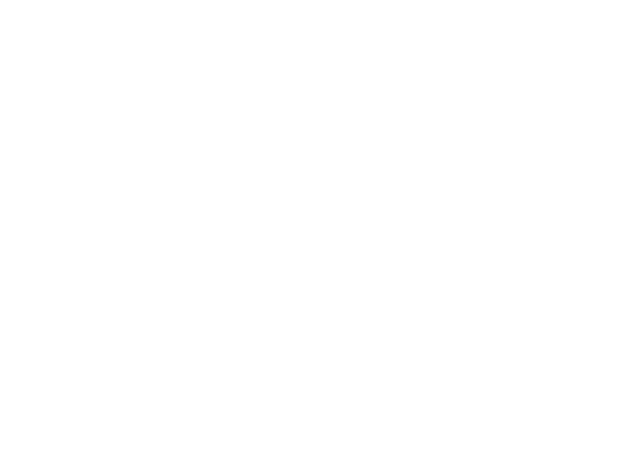
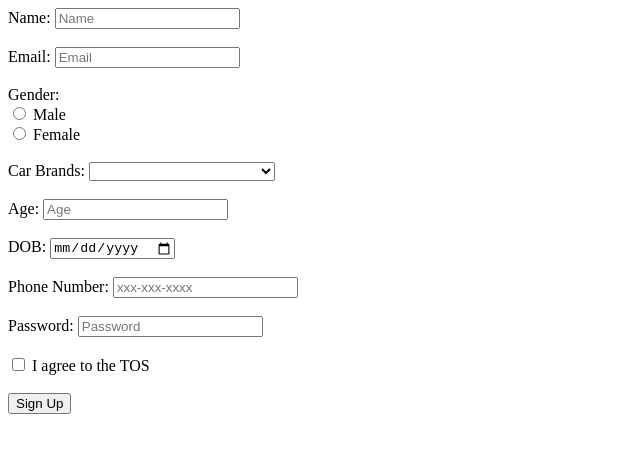
Before and after one commit to acciojob/signup-form-car-SuryabhanRana, a website: page main.html in a window 1280 px wide. Shown: the whole page, without its empty margins (0-640 px from the left). Drawn offline with Linux system fonts and the light colour scheme.

Commit message:
created a submission

```diff
--- a/main.html
+++ b/main.html
@@ -1,16 +1,46 @@
 <!DOCTYPE html>
+<html>
+<head>
+    <title>Signup Form</title>
+</head>
+<body>
+    <form method="post" action="process_signup.php">
+        <label for="name">Name:</label>
+        <input type="text" id="name" name="name" placeholder="Name" required><br><br>
 
-<html>
+        <label for="email">Email:</label>
+        <input type="email" id="email" name="email" placeholder="Email" required><br><br>
 
-<head>
-	<link rel="stylesheet" href="styles.css">
-</head>
+        <label>Gender:</label><br>
+        <input type="radio" id="gender_m" name="gender" required>
+        <label for="gender_m">Male</label><br>
+        <input type="radio" id="gender_f" name="gender" required>
+        <label for="gender_f">Female</label><br><br>
 
-<body>
-	<!-- the entire body must be written by student -->
-    <script type="text/javascript" src="./script.js">
-</script>
+        <label for="cars">Car Brands:</label>
+        <select id="cars" name="cars" required>
+            <option value="" disabled>--Please choose an option--</option>
+            <!-- Add options for car brands here -->
+        </select><br><br>
 
+        <label for="age">Age:</label>
+        <input type="number" id="age" name="age" placeholder="Age" required><br><br>
+
+        <label for="dob">DOB:</label>
+        <input type="date" id="dob" name="dob" required><br><br>
+
+        <label for="tel">Phone Number:</label>
+        <input type="tel" id="tel" name="tel" pattern="\d{3}-\d{3}-\d{4}" placeholder="xxx-xxx-xxxx"><br><br>
+
+        <label for="password">Password:</label>
+        <input type="password" id="password" name="password" placeholder="Password" required><br><br>
+
+        <label>
+            <input type="checkbox" id="tos" name="tos" required>
+            I agree to the TOS
+        </label><br><br>
+
+        <button type="submit">Sign Up</button>
+    </form>
 </body>
-
 </html>
```
